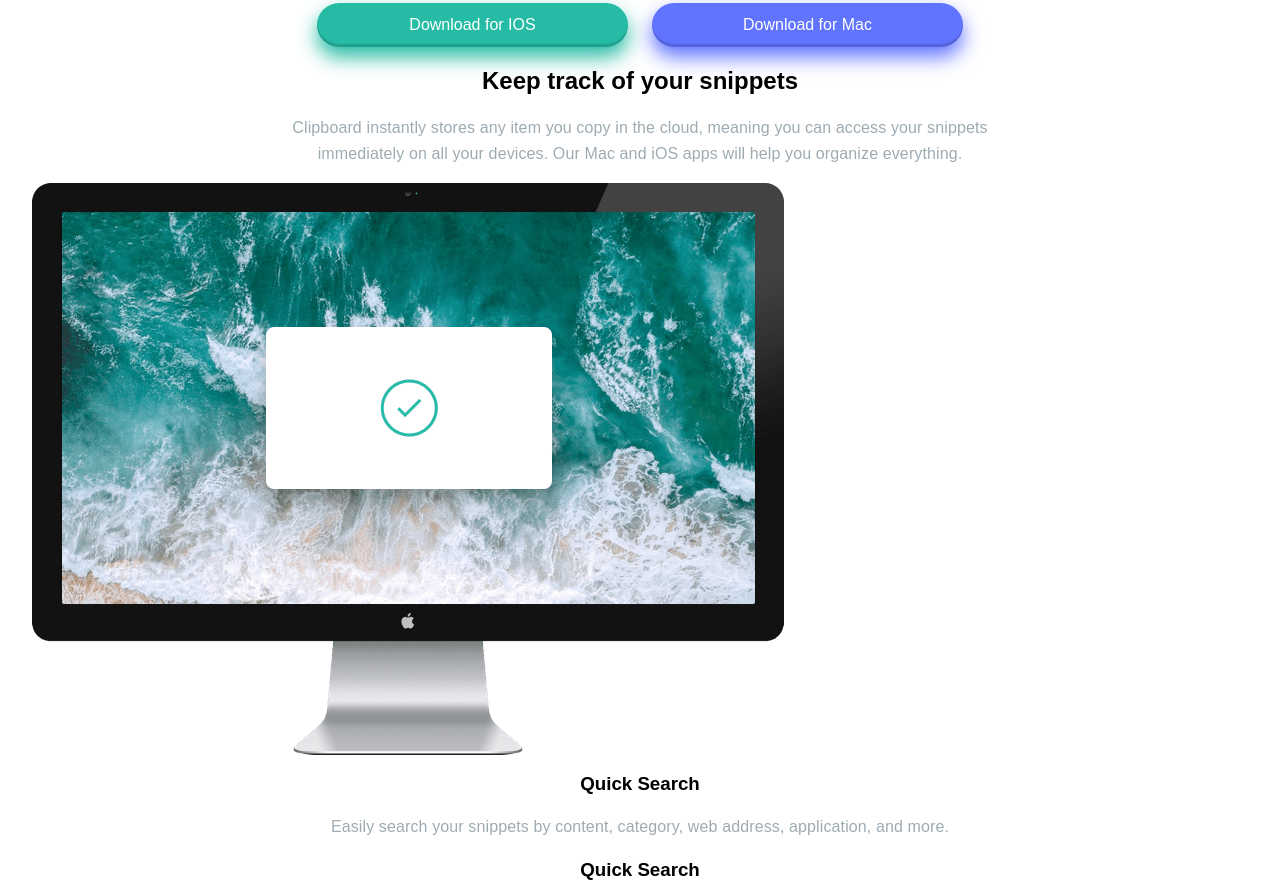
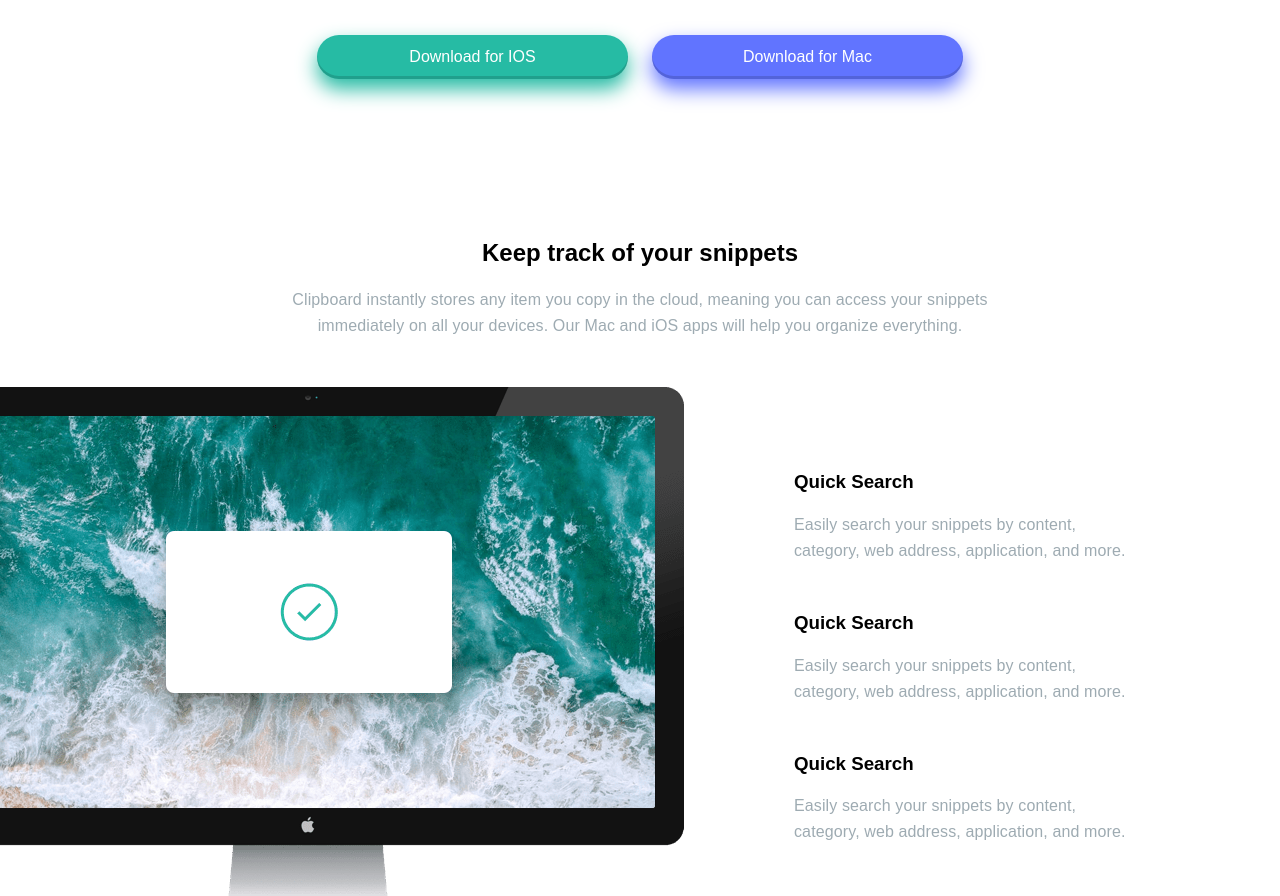
Before and after one commit to monre036/clipboard, a plain HTML site: page index.html in a window 1280 px wide. Shown: the part 393-1289 px from the top of the page. Drawn offline with Linux system fonts and the light colour scheme; a web font is replaced by a local one.

Commit message:
changes 3

```diff
--- a/css/styles.css
+++ b/css/styles.css
@@ -30,6 +30,8 @@ ul {
 body {
     margin: 0;
     font-family: 'Bai Jamjuree', sans-serif;
+    max-width: 1440px;
+    margin-inline: auto;
 }
 
 h1,
@@ -47,6 +49,7 @@ main {
     background-image: url(../assets/images/bg-header-mobile.png);
     background-repeat: no-repeat;
     text-align: center;
+    margin-bottom: 160px;
 }
 
 @media screen and (width>=768px) {
@@ -63,12 +66,16 @@ main {
     letter-spacing: 0.12px;
     line-height: 26px;
     color: var(--text-color);
+    margin-bottom: 48px;
 }
 
 @media screen and (width>=768px) {
     .text {
+        margin-inline: auto;
+    }
+
+    .text--long {
         width: 730px;
-        margin-inline: auto;
     }
 }
 
@@ -106,3 +113,24 @@ main {
 .section {
     text-align: center;
 }
+
+.article {
+    width: 350px;
+}
+
+@media screen and (width>=768px) {
+    .flex {
+        display: flex;
+        align-items: center;
+        gap: 10px;
+    }
+
+    .image-computer {
+        position: relative;
+        left: -100px;
+    }
+
+    .article--left {
+        text-align: left;
+    }
+}
--- a/index.html
+++ b/index.html
@@ -16,7 +16,7 @@
     <header class="header">
         <img class="logo" src="./assets/images/logo.svg" alt="logo">
         <h1 class="title"> A history of everything you copy</h1>
-        <p class="text">
+        <p class="text text--long">
             Clipboard allows you to track and organize everything you copy. Instantly access your clipboard on all your
             devices.
         </p>
@@ -28,10 +28,11 @@
     <main>
         <section class="section">
             <h2 class="title title--s">Keep track of your snippets</h2>
-            <p class="text">Clipboard instantly stores any item you copy in the cloud, meaning you can access your
+            <p class="text text--long">Clipboard instantly stores any item you copy in the cloud, meaning you can access
+                your
                 snippets immediately on all your devices. Our Mac and iOS apps will help you organize everything.</p>
             <div class="flex">
-                <img src="./assets/images/image-computer.png" alt="">
+                <img class="image-computer" src="./assets/images/image-computer.png" alt="">
                 <div>
                     <article class="article article--left">
                         <h3 class="title title--xs">Quick Search</h3>
```
